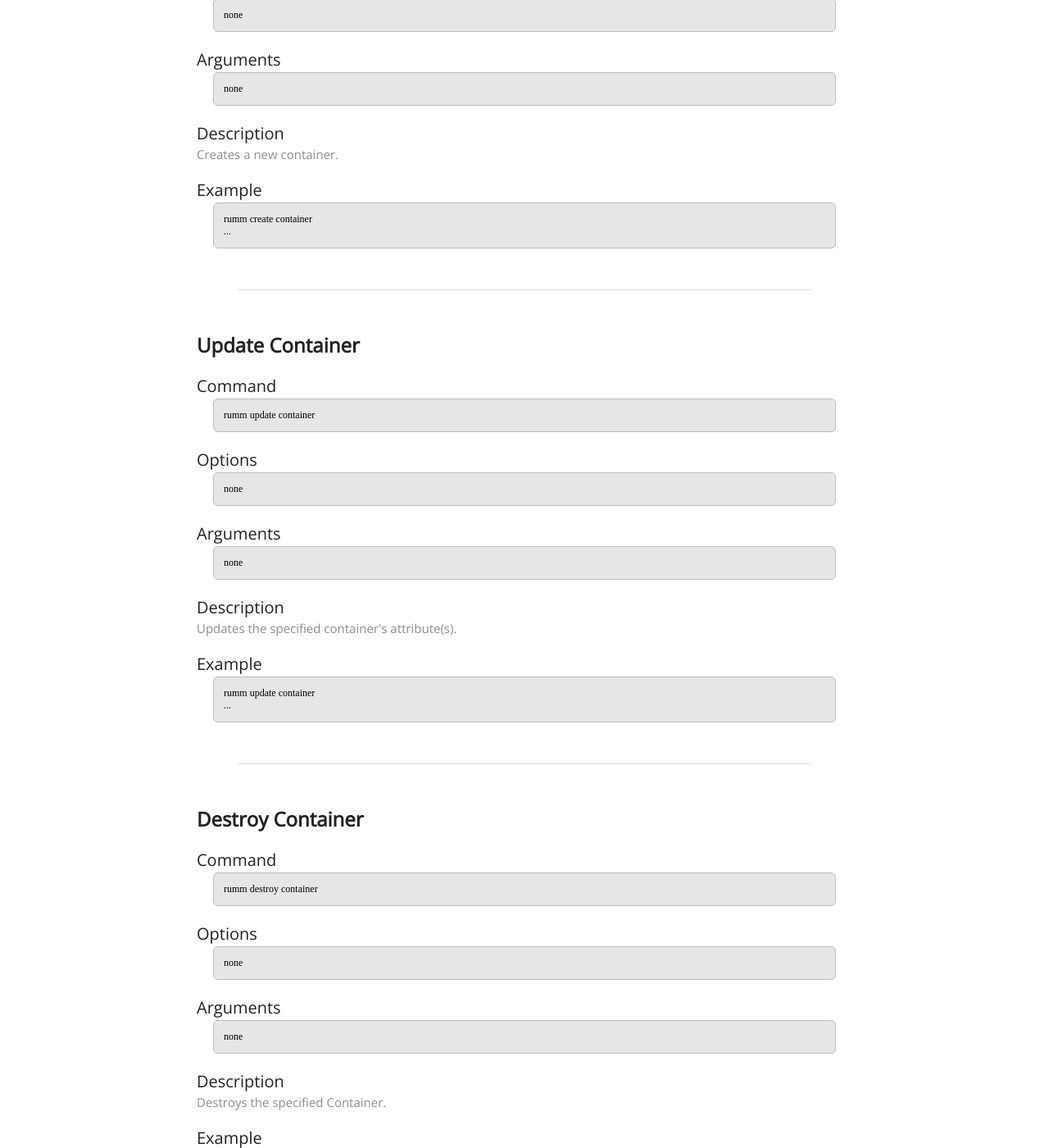
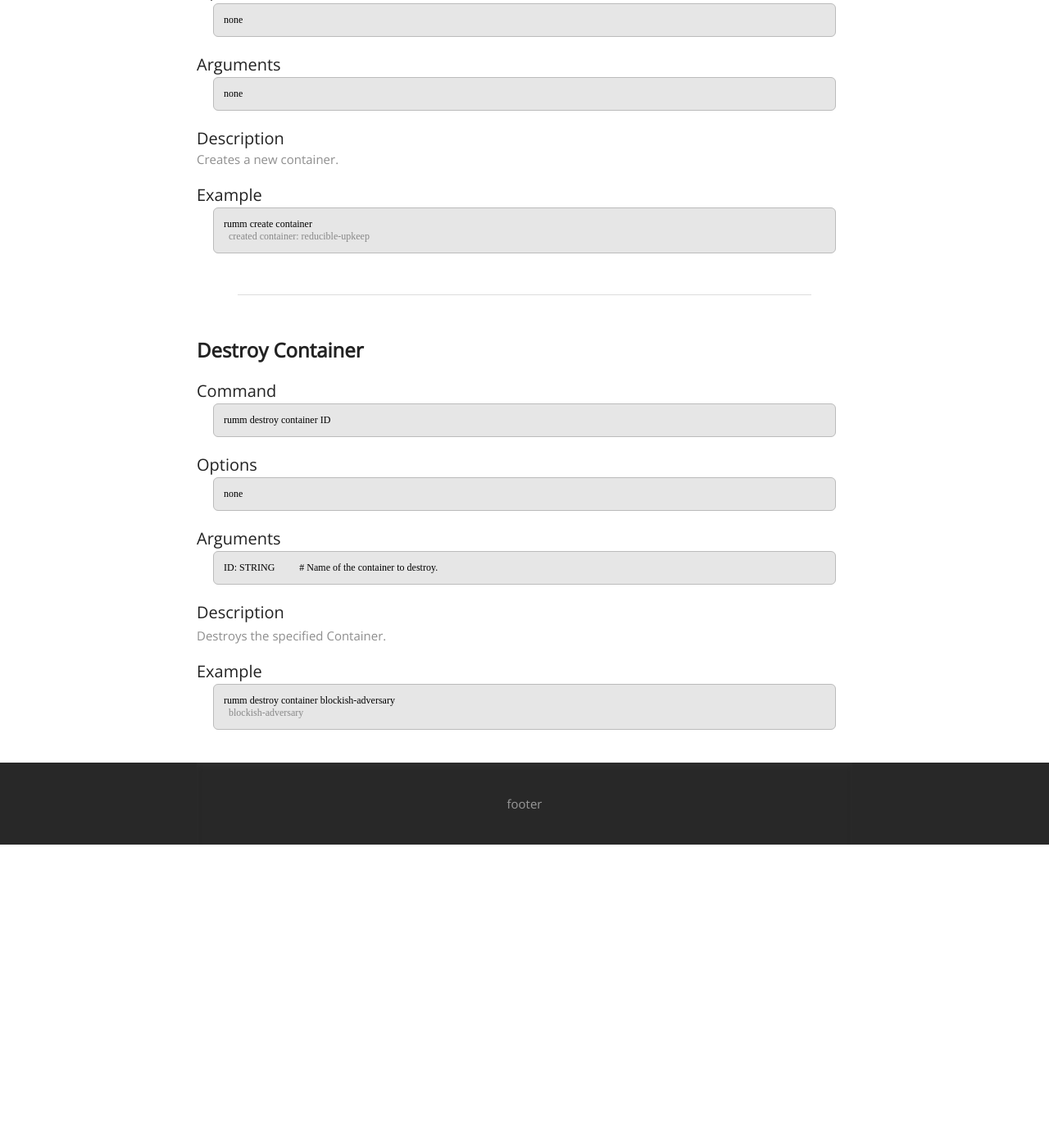
Before and after one commit to BastionFennell/rumm, a Jekyll site: the page built from documentation/containers.html, in a window 1280 px wide and 1400 px high, scrolled down 1716 px. Shown: the whole window at 82% size. Built offline with Jekyll 4.4.1, drawn with Linux system fonts in a browser that asks for light colours; some web fonts are replaced; after the commit the page ends 2746 px from its top, so only the background shows below that; some of the changed text lies outside the part shown.

Commit message:
container docs

```diff
--- a/_includes/docs/containers/create-container.html
+++ b/_includes/docs/containers/create-container.html
@@ -25,5 +25,5 @@ Creates a new container.
 
 <pre>
 rumm create container
-...
+  <span class="output">created container: reducible-upkeep</span>
 </pre>
--- a/_includes/docs/containers/destroy-container.html
+++ b/_includes/docs/containers/destroy-container.html
@@ -3,7 +3,7 @@
 <h3>Command</h3>
 
 <pre>
-rumm destroy container
+rumm destroy container ID
 </pre>
 
 <h3>Options</h3>
@@ -15,15 +15,14 @@ none
 <h3>Arguments</h3>
 
 <pre>
-none
+ID: STRING          # Name of the container to destroy.
 </pre>
 
 <h3>Description</h3>
-Destroys the specified Container.
+<p>Destroys the specified Container.</p>
 
 <h3>Example</h3>
-
 <pre>
-rumm destroy container
-...
+rumm destroy container blockish-adversary
+  <span class="output">blockish-adversary</span>
 </pre>
--- a/_includes/docs/containers/show-container.html
+++ b/_includes/docs/containers/show-container.html
@@ -3,7 +3,7 @@
 <h3>Command</h3>
 
 <pre>
-rumm show container
+rumm show container ID
 </pre>
 
 <h3>Options</h3>
@@ -15,15 +15,15 @@ none
 <h3>Arguments</h3>
 
 <pre>
-none
+ID: STRING          # Name of the container to show.
 </pre>
 
 <h3>Description</h3>
-Shows the specified Container.
+<p>Shows the specified Container.</p>
 
 <h3>Example</h3>
 
 <pre>
-rumm show container
-...
+rumm show container reducible-upkeep
+  <span class="output">reducible-upkeep</span>
 </pre>
--- a/_includes/docs/containers/show-containers.html
+++ b/_includes/docs/containers/show-containers.html
@@ -19,8 +19,7 @@ none
 </pre>
 
 <h3>Description</h3>
-Shows a list of containers in the active Rackspace account.
-
+<p>Shows a list of containers in the active Rackspace account.</p>
 <h3>Example</h3>
 
 <pre>
--- a/_includes/docs/containers/update-container.html
+++ b/_includes/docs/containers/update-container.html
@@ -19,8 +19,7 @@ none
 </pre>
 
 <h3>Description</h3>
-Updates the specified container's attribute(s).
-
+<p>Updates the specified container's attribute(s).</p>
 <h3>Example</h3>
 
 <pre>
--- a/documentation/containers.html
+++ b/documentation/containers.html
@@ -12,7 +12,4 @@ title: Containers Documentation
 {% include docs/containers/create-container.html %}
 {% include spacer.html %}
 
-{% include docs/containers/update-container.html %}
-{% include spacer.html %}
-
 {% include docs/containers/destroy-container.html %}
```
